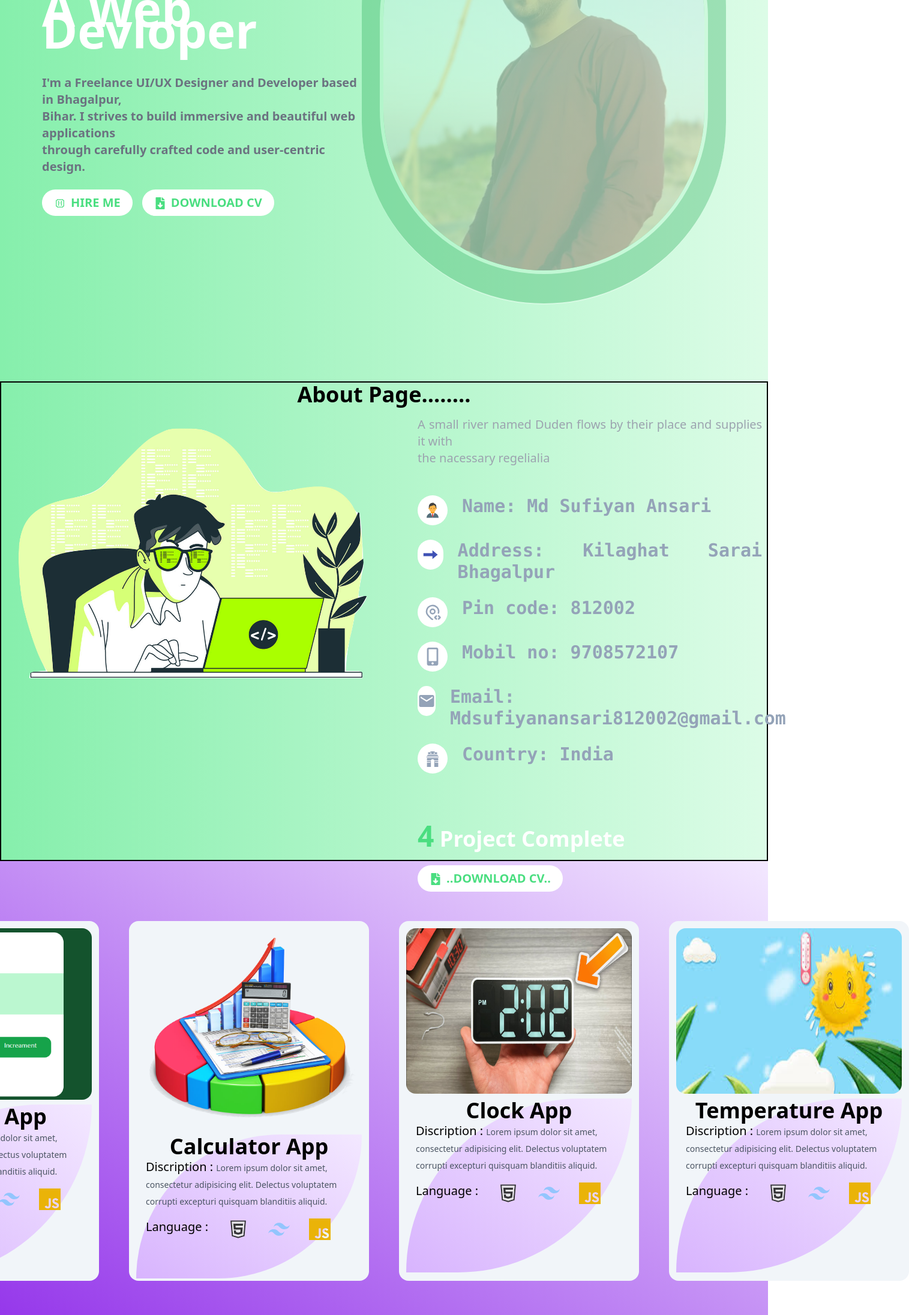
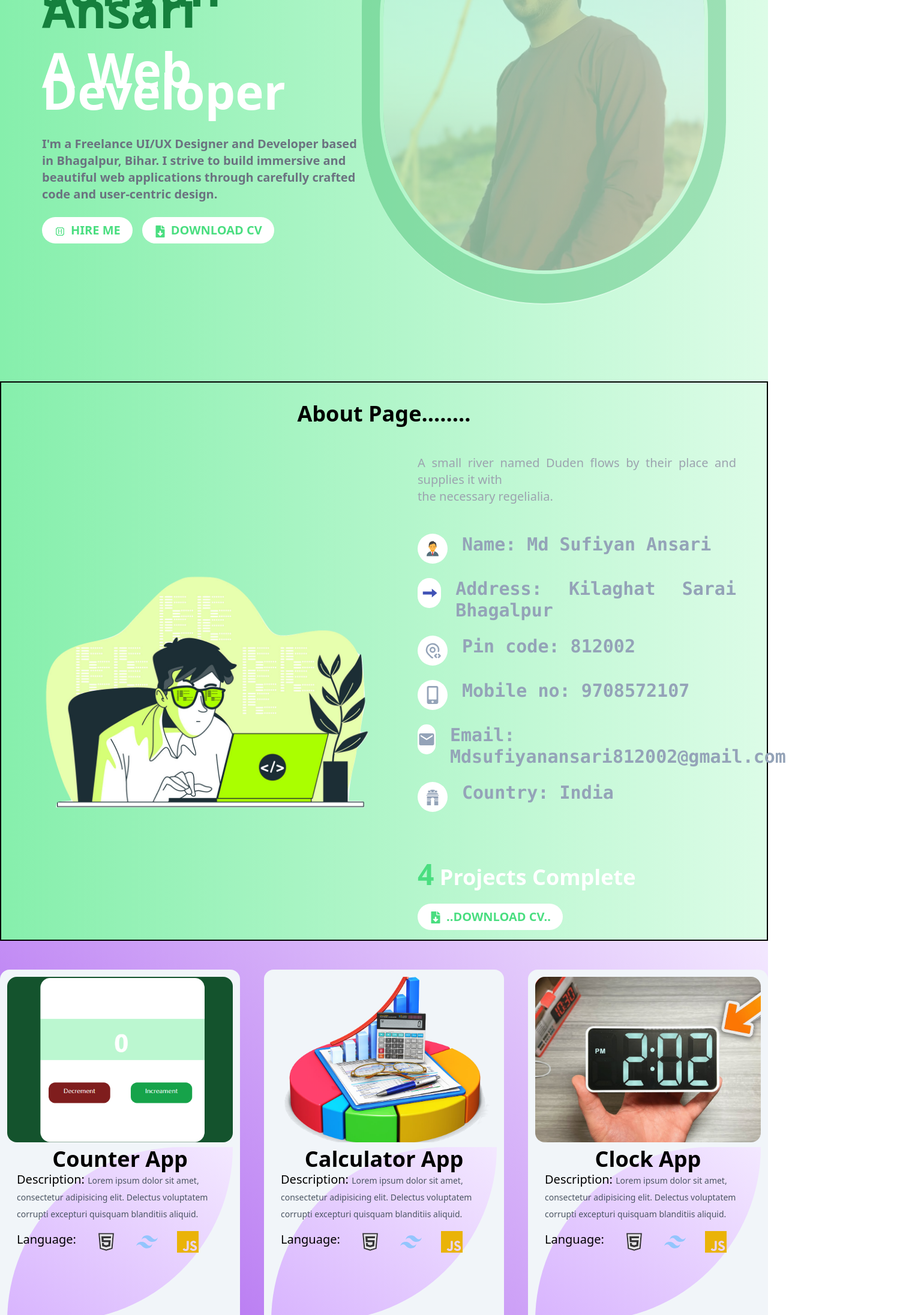
Before and after one commit to mdsufiyanansari/new-portfolio, a React (Create React App) app: page / in a window 1280 px wide. Shown: the part 420-2613 px from the top of the page at 60% size, 1515 px wide, since content can reach past the window. Built offline with nearby package versions, Linux system fonts and the light colour scheme; the HTML template or start-up script is replaced by a standard one.

Commit message:
new-portfolio

```diff
--- a/src/Pages/About.js
+++ b/src/Pages/About.js
@@ -1,48 +1,90 @@
-import React from 'react'
-import{motion} from 'framer-motion'
-import {  FcBusinessman} from "react-icons/fc";
-import { FcRight } from "react-icons/fc";
+import React from 'react';
+import { motion } from 'framer-motion';
+import { FcBusinessman, FcRight } from "react-icons/fc";
 import { TbMapPinCode } from "react-icons/tb";
-import { FaMobileAlt } from "react-icons/fa";
+import { FaMobileAlt, FaFileDownload } from "react-icons/fa";
 import { MdEmail } from "react-icons/md";
 import { GiIndiaGate } from "react-icons/gi";
-import { FaFileDownload } from "react-icons/fa";
-
 
 const About = () => {
   return (
     <>
-    <motion.div className='w-screen h-screen  bg-gradient-to-r from-green-300 to-green-100 text-center text-4xl font-bold  border-2 border-black'initial={{ opacity: 0}} whileInView={{opacity:1}} viewport={{ once: true}} id="about">About Page........
+      <motion.div
+        className='w-screen h-auto min-h-screen bg-gradient-to-r from-green-300 to-green-100 text-center text-4xl font-bold border-2 border-black'
+        initial={{ opacity: 0 }}
+        whileInView={{ opacity: 1 }}
+        viewport={{ once: true }}
+        id="about"
+      >
+        <div className="py-8">About Page........</div>
 
-    <div className="flex gap-14 py-4">
+        <div className="flex flex-col lg:flex-row gap-14 py-4 px-4 lg:px-12">
 
-    <div className="w-[50%] h-screen">
-      <img src="image/zoho.png" alt="" />
-    </div>
+          <div className="w-full lg:w-[50%] flex justify-center items-center">
+            <img src="image/zoho.png" alt="" className="max-w-full h-auto" />
+          </div>
 
-    <div className="w-[45%] text-justify ">
-      <p className='text-xl text-justify text-gray-400 font-thin'>A small river named Duden flows by their place and supplies it with <br /> the nacessary regelialia </p>
-       <div className='leading-relaxed mt-12 font-mono  text-slate-400 {
+          <div className="w-full lg:w-[45%] text-justify">
+            <p className='text-xl text-justify text-gray-400 font-thin'>
+              A small river named Duden flows by their place and supplies it with <br /> the necessary regelialia.
+            </p>
+            <div className='leading-relaxed mt-12 font-mono text-slate-400'>
+              <h1 className='flex text-3xl gap-6'>
+                <div className="center bg-white rounded-full w-[50px] h-[50px]">
+                  <FcBusinessman />
+                </div>
+                Name: Md Sufiyan Ansari
+              </h1>
+              <h1 className='mt-6 flex text-3xl gap-6'>
+                <div className="center bg-white rounded-full w-[50px] h-[50px]">
+                  <FcRight />
+                </div>
+                Address: Kilaghat Sarai Bhagalpur
+              </h1>
+              <h1 className='mt-6 flex text-3xl gap-6'>
+                <div className="center bg-white rounded-full w-[50px] h-[50px]">
+                  <TbMapPinCode />
+                </div>
+                Pin code: 812002
+              </h1>
+              <h1 className='mt-6 flex text-3xl gap-6'>
+                <div className="center bg-white rounded-full w-[50px] h-[50px]">
+                  <FaMobileAlt />
+                </div>
+                Mobile no: 9708572107
+              </h1>
+              <h1 className='mt-6 flex text-3xl gap-6'>
+                <div className="center bg-white rounded-full w-[50px] h-[50px]">
+                  <MdEmail />
+                </div>
+                Email: Mdsufiyanansari812002@gmail.com
+              </h1>
+              <h1 className='mt-6 flex text-3xl gap-6'>
+                <div className="center bg-white rounded-full w-[50px] h-[50px]">
+                  <GiIndiaGate />
+                </div>
+                Country: India
+              </h1>
+            </div>
 
-       }'>
-       <h1 className='flex text-3xl gap-6'><div className="center bg-white rounded-full w-[50px] h-[50px] ">< FcBusinessman /></div>Name: Md Sufiyan Ansari</h1>
-       <h1 className='mt-6 flex text-3xl gap-6'><div className="center bg-white rounded-full w-[50px] h-[50px] "><FcRight /></div>Address: Kilaghat Sarai Bhagalpur</h1>
-       <h1 className='mt-6 flex text-3xl gap-6'><div className="center bg-white rounded-full w-[50px] h-[50px]"><TbMapPinCode /></div>Pin code: 812002</h1>
-       <h1 className='mt-6 flex text-3xl gap-6'><div className="center bg-white rounded-full w-[50px] h-[50px]"><FaMobileAlt /></div>Mobil no: 9708572107</h1>
-       <h1 className='mt-6 flex text-3xl gap-6'><div className="center bg-white rounded-full w-[50px] h-[50px]"><MdEmail /></div>Email: Mdsufiyanansari812002@gmail.com</h1>
-       <h1 className='mt-6 flex text-3xl gap-6'><div className="center bg-white rounded-full w-[50px] h-[50px]"><GiIndiaGate /></div>Country: India</h1>
-       </div>
+            <div className="text-white mt-20">
+              <span className='text-green-400 font-extrabold text-5xl'>4</span> Projects Complete
+            </div>
 
-       <div className="text-white mt-20"><span className='text-green-400 font-extrabold text-5xl '>4</span> Project Complete</div>
+            <motion.button
+              className='text-xl bg-white px-5 py-2 mt-6 rounded-full text-green-400 hover:bg-gradient-to-tr from-green-400 to-green-200 hover:text-white flex gap-2'
+              drag
+              whileHover={{ scale: 1.1 }}
+            >
+              <div className='mt-[5px]'><FaFileDownload /></div>
+              ..DOWNLOAD CV..
+            </motion.button>
 
-       <motion.button className='text-xl bg-white px-5 py-2 mt-6 rounded-full text-green-400 hover:bg-gradient-to-tr from-green-400 to-green-200 hover:text-white flex gap-2'drag whileHover={{scale: 1.1}}> <div className='mt-[5px]'><FaFileDownload /></div>..DOWNLOAD CV..</motion.button>
-
-
-    </div>
-    </div>
-    </motion.div>
+          </div>
+        </div>
+      </motion.div>
     </>
-  )
+  );
 }
 
-export default About
+export default About;
--- a/src/Pages/Home.js
+++ b/src/Pages/Home.js
@@ -1,37 +1,49 @@
-import React from 'react'
-import{motion} from 'framer-motion'
+import React from 'react';
+import { motion } from 'framer-motion';
 import { FaFileDownload } from "react-icons/fa";
 import { LiaHireAHelper } from "react-icons/lia";
 
-
 const Home = () => {
-
   return (
     <>
-    <motion.div  className="text-5xl py-[10%]  font-bold text-white bg-gradient-to-r from-green-300 to-green-100 w-screen  px-[70px] flex "initial={{ opacity: 0}} whileInView={{opacity:1}} viewport={{ once: true}}>
-     <div className=" text-3xl text-green-700 w-[50%]">
-      HELLO!
-      <h1 className='text-[80px] mt-6 text-white '>I'm Md</h1>
-      <h1 className='text-[80px] mt-14 '>Sufiyan Ansari</h1>
-      <h1 className='text-[80px] mt-16 text-white'>A Web Devloper</h1>
-      <p className='mt-14 text-xl text-gray-500'>I'm a Freelance UI/UX Designer and Developer based in Bhagalpur,<br /> Bihar. I strives to build immersive and beautiful web applications <br /> through carefully crafted code and user-centric design.</p>
+      <motion.div
+        className="text-5xl py-[10%] font-bold text-white bg-gradient-to-r from-green-300 to-green-100 w-screen px-4 md:px-[70px] flex flex-col md:flex-row items-center"
+        initial={{ opacity: 0 }}
+        whileInView={{ opacity: 1 }}
+        viewport={{ once: true }}
+      >
+        <div className="text-3xl text-green-700 w-full md:w-[50%] text-center md:text-left">
+          HELLO!
+          <h1 className='text-[50px] md:text-[80px] mt-6 text-white'>I'm Md</h1>
+          <h1 className='text-[50px] md:text-[80px] mt-4 md:mt-14'>Sufiyan Ansari</h1>
+          <h1 className='text-[50px] md:text-[80px] mt-4 md:mt-16 text-white'>A Web Developer</h1>
+          <p className='mt-8 md:mt-14 text-lg md:text-xl text-gray-500'>
+            I'm a Freelance UI/UX Designer and Developer based in Bhagalpur, Bihar. I strive to build immersive and beautiful web applications through carefully crafted code and user-centric design.
+          </p>
 
-      <div className="flex gap-4">
-     <div>
-      <motion.button className='flex cursor-pointer gap-2 text-xl bg-white px-5 py-2 mt-6 rounded-full text-green-400 hover:bg-gradient-to-tr from-green-400 to-green-200 hover:text-white duration-300'drag whileHover={{scale: 1.1}}> <div className="mt-[5px]"><LiaHireAHelper /></div>HIRE ME</motion.button>
-      </div>
-      <div>
-      <motion.button className='gap-2 cursor-pointer flex text-xl bg-white px-5 py-2 mt-6 rounded-full text-green-400 hover:bg-gradient-to-tr from-green-400 to-green-200 hover:text-white duration-300'drag whileHover={{scale: 1.1}}> <div className="mt-[5px]"><FaFileDownload /></div>DOWNLOAD CV</motion.button>
-      </div>
-      </div>
-
-
-     </div>
-    <div className='w-[650px] border-b-2 center h-[800px]    border-white bg-green-600 opacity-30  rounded-full ' > <img src="image/my pic.jpg" alt="" className='h-[700px] rounded-full border-[6px] border-green-200' /></div>
-
-    </motion.div>
+          <div className="flex flex-col md:flex-row gap-4 justify-center md:justify-start mt-6">
+            <motion.button
+              className='flex items-center gap-2 text-xl bg-white px-5 py-2 rounded-full text-green-400 hover:bg-gradient-to-tr from-green-400 to-green-200 hover:text-white duration-300'
+              drag
+              whileHover={{ scale: 1.1 }}
+            >
+              <LiaHireAHelper className="mt-1" /> HIRE ME
+            </motion.button>
+            <motion.button
+              className='flex items-center gap-2 text-xl bg-white px-5 py-2 rounded-full text-green-400 hover:bg-gradient-to-tr from-green-400 to-green-200 hover:text-white duration-300'
+              drag
+              whileHover={{ scale: 1.1 }}
+            >
+              <FaFileDownload className="mt-1" /> DOWNLOAD CV
+            </motion.button>
+          </div>
+        </div>
+        <div className='w-full md:w-[650px] border-b-2 center h-[300px] md:h-[800px] border-white bg-green-600 opacity-30 rounded-full flex justify-center items-center mt-10 md:mt-0'>
+          <img src="image/my pic.jpg" alt="My Pic" className='h-[250px] md:h-[700px] rounded-full border-[6px] border-green-200' />
+        </div>
+      </motion.div>
     </>
-  )
+  );
 }
 
-export default Home
+export default Home;
--- a/src/Pages/Projects.js
+++ b/src/Pages/Projects.js
@@ -7,52 +7,61 @@ import { AiTwotoneHtml5 } from 'react-icons/ai';
 const Projects = () => {
   return (
     <>
-      <motion.div className="z-[-10] bg-gradient-to-tr from-purple-600 to-purple-100 w-screen h-screen center" initial={{ opacity: 0 }} whileInView={{ opacity: 1 }} viewport={{ once: true }} id="projects">
-        <div className="flex gap-[50px]">
-          <Link to='/counter'>
-            <div className="w-[400px] hover:shadow-inner hover:shadow-purple-900 hover:scale-90 duration-500 relative h-[600px] bg-slate-100 cursor-pointer rounded-2xl">
-
-              <div className="absolute p-3 h-[50%] leading-10"><img src="image/counter.png" alt="" className='rounded-2xl' />
-                <div className="h-[105%] mt-2 bg-gradient-to-tr  from-purple-300 to-purple-100 text-xl font-medium px-4 rounded-br-full rounded-tl-full">
-                  <h1 className='text-center text-4xl font-bold'>Counter App </h1>
-                  <h3>Discription : <span className='text-sm text-gray-600 '>Lorem ipsum dolor sit amet, consectetur adipisicing elit. Delectus voluptatem corrupti excepturi quisquam blanditiis aliquid.</span></h3>
-                  <h3 className='mt-4 absolute flex gap-8'>Language : <AiTwotoneHtml5 className=' text-4xl text-orange-600' /> <SiTailwindcss className=' text-4xl text-blue-300' /> <SiJavascript className='text-4xl text-yellow-500' /></h3>
+      <motion.div
+        className="z-[-10] bg-gradient-to-tr from-purple-600 to-purple-100 w-screen min-h-screen center py-12"
+        initial={{ opacity: 0 }}
+        whileInView={{ opacity: 1 }}
+        viewport={{ once: true }}
+        id="projects"
+      >
+        <div className="flex flex-wrap justify-center gap-10">
+          <Link to='/counter' className="flex justify-center">
+            <div className="w-[300px] md:w-[400px] hover:shadow-inner hover:shadow-purple-900 hover:scale-90 duration-500 relative h-[500px] md:h-[600px] bg-slate-100 cursor-pointer rounded-2xl">
+              <div className="absolute p-3 h-[50%]">
+                <img src="image/counter.png" alt="" className='rounded-2xl w-full h-full object-cover' />
+                <div className="h-[105%] mt-2 bg-gradient-to-tr from-purple-300 to-purple-100 text-xl font-medium px-4 rounded-br-full rounded-tl-full">
+                  <h1 className='text-center text-3xl md:text-4xl font-bold'>Counter App</h1>
+                  <h3>Description: <span className='text-sm text-gray-600'>Lorem ipsum dolor sit amet, consectetur adipisicing elit. Delectus voluptatem corrupti excepturi quisquam blanditiis aliquid.</span></h3>
+                  <h3 className='mt-4 flex gap-2 md:gap-8'>Language: <AiTwotoneHtml5 className='text-2xl md:text-4xl text-orange-600' /> <SiTailwindcss className='text-2xl md:text-4xl text-blue-300' /> <SiJavascript className='text-2xl md:text-4xl text-yellow-500' /></h3>
                 </div>
               </div>
             </div>
           </Link>
 
-          <Link to='/calculator'>
-            <div className="w-[400px] hover:shadow-inner hover:shadow-purple-900 hover:scale-90 duration-500 h-[600px] bg-slate-100 rounded-2xl relative cursor-pointer">
-              <div className="absolute p-3 h-[50%]"><img src="image/acount.png" alt="" />
-                <div className="h-[87%] mt-2 bg-gradient-to-tr  from-purple-300 to-purple-100 text-xl font-medium px-4 rounded-br-full rounded-tl-full">
-                  <h1 className='text-center text-4xl font-bold'>Calculator App </h1>
-                  <h3>Discription : <span className='text-sm text-gray-600 '>Lorem ipsum dolor sit amet, consectetur adipisicing elit. Delectus voluptatem corrupti excepturi quisquam blanditiis aliquid.</span></h3>
-                  <h3 className='mt-4 absolute flex gap-8'>Language : <AiTwotoneHtml5 className=' text-4xl text-orange-600' /> <SiTailwindcss className=' text-4xl text-blue-300' /> <SiJavascript className='text-4xl text-yellow-500' /></h3>
+          <Link to='/calculator' className="flex justify-center">
+            <div className="w-[300px] md:w-[400px] hover:shadow-inner hover:shadow-purple-900 hover:scale-90 duration-500 relative h-[500px] md:h-[600px] bg-slate-100 cursor-pointer rounded-2xl">
+              <div className="absolute p-3 h-[50%]">
+                <img src="image/acount.png" alt="" className='rounded-2xl w-full h-full object-cover' />
+                <div className="h-[105%] mt-2 bg-gradient-to-tr from-purple-300 to-purple-100 text-xl font-medium px-4 rounded-br-full rounded-tl-full">
+                  <h1 className='text-center text-3xl md:text-4xl font-bold'>Calculator App</h1>
+                  <h3>Description: <span className='text-sm text-gray-600'>Lorem ipsum dolor sit amet, consectetur adipisicing elit. Delectus voluptatem corrupti excepturi quisquam blanditiis aliquid.</span></h3>
+                  <h3 className='mt-4 flex gap-2 md:gap-8'>Language: <AiTwotoneHtml5 className='text-2xl md:text-4xl text-orange-600' /> <SiTailwindcss className='text-2xl md:text-4xl text-blue-300' /> <SiJavascript className='text-2xl md:text-4xl text-yellow-500' /></h3>
                 </div>
               </div>
             </div>
           </Link>
 
-          <Link to='/clock'>
-            <div className="w-[400px] hover:shadow-inner hover:shadow-purple-900 hover:scale-90 duration-500 relative h-[600px]  bg-slate-100 rounded-2xl cursor-pointer">
-              <div className="absolute p-3 h-[50%]"><img src="image/clock.png" alt="" className='h-full rounded-2xl' />
-                <div className="h-[105%] mt-2 bg-gradient-to-tr  from-purple-300 to-purple-100 text-xl font-medium px-4 rounded-br-full rounded-tl-full">
-                  <h1 className='text-center text-4xl font-bold'>Clock App </h1>
-                  <h3>Discription : <span className='text-sm text-gray-600 '>Lorem ipsum dolor sit amet, consectetur adipisicing elit. Delectus voluptatem corrupti excepturi quisquam blanditiis aliquid.</span></h3>
-                  <h3 className='mt-4 absolute flex gap-8'>Language : <AiTwotoneHtml5 className=' text-4xl text-orange-600' /> <SiTailwindcss className=' text-4xl text-blue-300' /> <SiJavascript className='text-4xl text-yellow-500' /></h3>
+          <Link to='/clock' className="flex justify-center">
+            <div className="w-[300px] md:w-[400px] hover:shadow-inner hover:shadow-purple-900 hover:scale-90 duration-500 relative h-[500px] md:h-[600px] bg-slate-100 cursor-pointer rounded-2xl">
+              <div className="absolute p-3 h-[50%]">
+                <img src="image/clock.png" alt="" className='rounded-2xl w-full h-full object-cover' />
+                <div className="h-[105%] mt-2 bg-gradient-to-tr from-purple-300 to-purple-100 text-xl font-medium px-4 rounded-br-full rounded-tl-full">
+                  <h1 className='text-center text-3xl md:text-4xl font-bold'>Clock App</h1>
+                  <h3>Description: <span className='text-sm text-gray-600'>Lorem ipsum dolor sit amet, consectetur adipisicing elit. Delectus voluptatem corrupti excepturi quisquam blanditiis aliquid.</span></h3>
+                  <h3 className='mt-4 flex gap-2 md:gap-8'>Language: <AiTwotoneHtml5 className='text-2xl md:text-4xl text-orange-600' /> <SiTailwindcss className='text-2xl md:text-4xl text-blue-300' /> <SiJavascript className='text-2xl md:text-4xl text-yellow-500' /></h3>
                 </div>
               </div>
             </div>
           </Link>
 
-          <Link to='/temperature'>
-            <div className="w-[400px] hover:shadow-inner hover:shadow-purple-900 hover:scale-90 duration-500 relative h-[600px]  bg-slate-100 rounded-2xl cursor-pointer">
-              <div className="absolute p-3 h-[50%]"><img src="image/temp2.png" alt="" className='h-full rounded-2xl' />
-                <div className="h-[105%] mt-2 bg-gradient-to-tr  from-purple-300 to-purple-100 text-xl font-medium px-4 rounded-br-full rounded-tl-full">
-                  <h1 className='text-center text-4xl font-bold'>Temperature App </h1>
-                  <h3>Discription : <span className='text-sm text-gray-600 '>Lorem ipsum dolor sit amet, consectetur adipisicing elit. Delectus voluptatem corrupti excepturi quisquam blanditiis aliquid.</span></h3>
-                  <h3 className='mt-4 absolute flex gap-8'>Language : <AiTwotoneHtml5 className=' text-4xl text-orange-600' /> <SiTailwindcss className=' text-4xl text-blue-300' /> <SiJavascript className='text-4xl text-yellow-500' /></h3>
+          <Link to='/temperature' className="flex justify-center">
+            <div className="w-[300px] md:w-[400px] hover:shadow-inner hover:shadow-purple-900 hover:scale-90 duration-500 relative h-[500px] md:h-[600px] bg-slate-100 cursor-pointer rounded-2xl">
+              <div className="absolute p-3 h-[50%]">
+                <img src="image/temp2.png" alt="" className='rounded-2xl w-full h-full object-cover' />
+                <div className="h-[105%] mt-2 bg-gradient-to-tr from-purple-300 to-purple-100 text-xl font-medium px-4 rounded-br-full rounded-tl-full">
+                  <h1 className='text-center text-3xl md:text-4xl font-bold'>Temperature App</h1>
+                  <h3>Description: <span className='text-sm text-gray-600'>Lorem ipsum dolor sit amet, consectetur adipisicing elit. Delectus voluptatem corrupti excepturi quisquam blanditiis aliquid.</span></h3>
+                  <h3 className='mt-4 flex gap-2 md:gap-8'>Language: <AiTwotoneHtml5 className='text-2xl md:text-4xl text-orange-600' /> <SiTailwindcss className='text-2xl md:text-4xl text-blue-300' /> <SiJavascript className='text-2xl md:text-4xl text-yellow-500' /></h3>
                 </div>
               </div>
             </div>
```
Also changed, not shown: src/Pages/Skills.js (+7 -9 lines), src/component/Navbar.js (+72 -26 lines).
